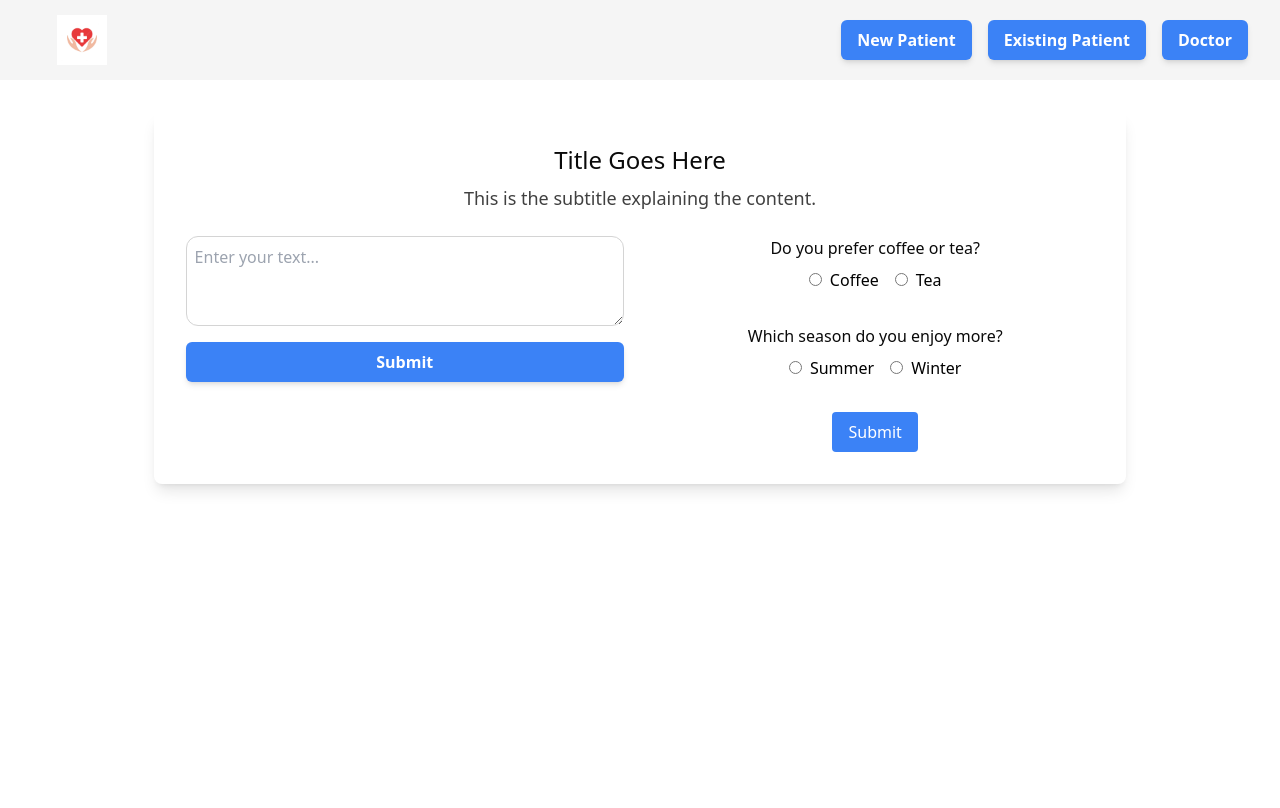
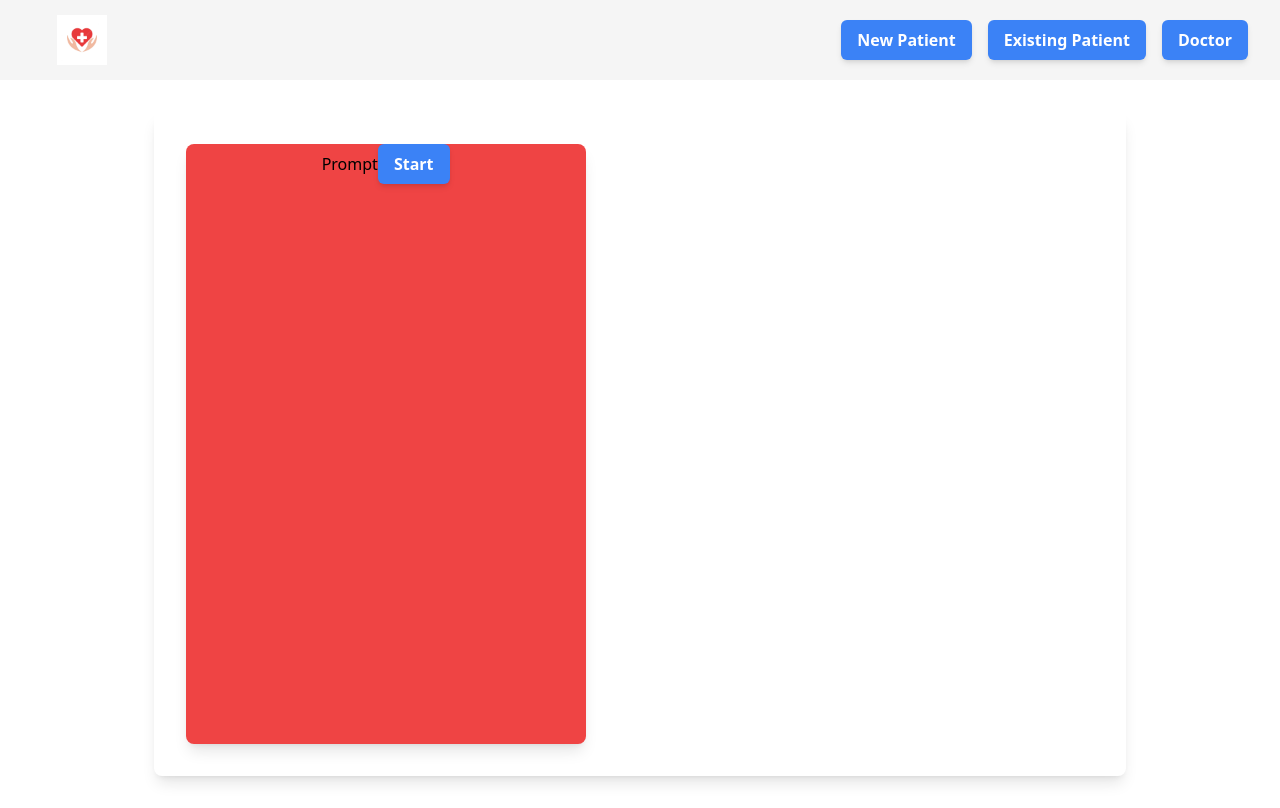
Before and after one commit to DavidBalaban01/brillio-hackathon, a React (Vite) app in the folder frontend/vite-proj/: page /new in a window 1280 px wide. Built offline with nearby package versions, Linux system fonts and the light colour scheme.

Commit message:
prompt + questions layout change

```diff
--- a/frontend/vite-proj/src/pages/New.jsx
+++ b/frontend/vite-proj/src/pages/New.jsx
@@ -1,46 +1,59 @@
 import Container from "../ui/Container";
 import Survey from "../ui/Survey";
-import { generateYesNoQuestions } from '../services/apiGPT';
+import { generateYesNoQuestions } from "../services/apiGPT";
 import { useState } from "react";
+import Prompt from "./promt";
+import Question from "./question";
 
 const questionData = [
-  {
-    question: "Do you prefer coffee or tea?",
-    options: {
-      A: "Coffee",
-      B: "Tea",
-    },
-  },
-  {
-    question: "Which season do you enjoy more?",
-    options: {
-      A: "Summer",
-      B: "Winter",
-    },
-  },
+  "Does the pain worsen with activity or movement?",
+  "Is there any swelling or bruising around the ankle?",
+  "Have you recently experienced any injury or trauma to the ankle?",
+  "Do you have any history of ankle sprains or fractures?",
+  "Does the pain occur at rest or only during certain activities?",
+  "Have you noticed any stiffness or limited range of motion in the ankle?",
+  "Is the pain localized to one specific area of the ankle?",
+  "Do you have any numbness or tingling in the foot or ankle?",
+  "Have you experienced pain in other joints or areas of the body?",
+  "Are you currently taking any medications or have any underlying health conditions?",
 ];
 
+let answers = questionData.map((item, index) => "");
+
 export default function New() {
+  // const [inputText, setInputText] = useState("");
+  // const [questions, setQuestions] = useState("");
+  // const [loading, setLoading] = useState(false);
 
-  const [inputText, setInputText] = useState('');
-  const [questions, setQuestions] = useState('');
-  const [loading, setLoading] = useState(false);
+  // const handleGenerateQuestions = async () => {
+  //   setLoading(true);
+  //   try {
+  //     const generatedQuestions = await generateYesNoQuestions(inputText);
+  //     setQuestions(generatedQuestions);
+  //   } catch (error) {
+  //     console.error("Failed to fetch questions:", error);
+  //   } finally {
+  //     setLoading(false);
+  //   }
+  // };
 
-  const handleGenerateQuestions = async () => {
-    setLoading(true);
-    try {
-      const generatedQuestions = await generateYesNoQuestions(inputText);
-      setQuestions(generatedQuestions);
-    } catch (error) {
-      console.error("Failed to fetch questions:", error);
-    } finally {
-      setLoading(false);
-    }
-  };
+  const [currentIndex, setCurrentIndex] = useState(0);
+  // const [status, setStatus] = useState("welcome");
+
+  function handleNextClick(answer) {
+    answers[currentIndex] = answer;
+    setCurrentIndex(currentIndex + 1);
+  }
+
+  function handleBackClick() {
+    setCurrentIndex(currentIndex - 1);
+  }
+
+  console.log("answers", answers);
 
   return (
     <Container>
-      <header className="mb-6">
+      {/* <header className="mb-6">
         <h1 className="font-title mb-2 text-2xl text-neutral-950">
           Title Goes Here
         </h1>
@@ -56,13 +69,29 @@ export default function New() {
             className="mb-4 rounded-xl border border-neutral-300 p-2 text-neutral-950"
             onChange={(e) => setInputText(e.target.value)}
           />
-          <button className="btn btn-primary" disabled={loading} onClick={handleGenerateQuestions}>
-            {loading ? 'Loading...' : 'Submit'}
+          <button
+            className="btn btn-primary"
+            disabled={loading}
+            onClick={handleGenerateQuestions}
+          >
+            {loading ? "Loading..." : "Submit"}
           </button>
         </div>
 
         <Survey questions={questionData} />
-      </div>
+        {/* <Survey questions={questions} /> */}
+      {/* </div> */}
+
+      {currentIndex == 0 && <Prompt onClick={handleNextClick} />}
+      {currentIndex > 0 && (
+        <Question
+          currentIndex={currentIndex}
+          nextClick={handleNextClick}
+          backClick={handleBackClick}
+          question={questionData[currentIndex]}
+        />
+      )}
+      {/* {currentIndex == questionData.length+1 && ()} */}
     </Container>
   );
 }
--- /dev/null
+++ b/frontend/vite-proj/src/pages/promt.jsx
@@ -0,0 +1,10 @@
+export default function Prompt({ onClick }) {
+  return (
+    <div className="min-h-[600px] w-[400px] rounded-lg bg-red-500 shadow-lg">
+      Prompt
+      <button onClick={onClick} className="btn btn-primary">
+        Start
+      </button>
+    </div>
+  );
+}
--- /dev/null
+++ b/frontend/vite-proj/src/pages/question.jsx
@@ -0,0 +1,31 @@
+import { useState } from "react";
+
+export default function Question({
+  currentIndex,
+  nextClick,
+  backClick,
+  question,
+}) {
+  const [answer, setAnswer] = useState("");
+
+  function handleNextClick() {
+    nextClick(answer);
+  }
+  return (
+    <div className="min-h-[600px] w-[400px] rounded-lg bg-blue-500 shadow-lg">
+      {question}
+      <button className="btn btn-secondary" onClick={() => setAnswer("no")}>
+        No
+      </button>
+      <button className="btn btn-secondary" onClick={() => setAnswer("yes")}>
+        Yes
+      </button>
+      <button onClick={backClick} className="btn btn-primary">
+        back
+      </button>
+      <button onClick={handleNextClick} className="btn btn-primary">
+        next
+      </button>
+    </div>
+  );
+}
--- a/frontend/vite-proj/src/ui/Survey.jsx
+++ b/frontend/vite-proj/src/ui/Survey.jsx
@@ -1,55 +1,84 @@
 import { useState } from "react";
 
 export default function Survey({ questions }) {
-  const questionsData = questions;
+  const initialAnswers = questions.map((item, index) => "");
 
-  const answers = {};
-  questionsData.forEach((_, index) => {
-    answers[index] = "";
-  });
+  const [answers, setAnswers] = useState(initialAnswers);
+  const [error, setError] = useState(false);
 
-  const [selectedAnswers, setSelectedAnswers] = useState(answers);
-
-  const handleChange = (index, event) => {
-    setSelectedAnswers({
-      ...selectedAnswers,
-      [index]: event.target.value,
-    });
+  const handleChange = (index, value) => {
+    const updatedAnswers = [...answers];
+    updatedAnswers[index] = value;
+    setAnswers(updatedAnswers);
+    setError(false);
   };
 
   const handleSubmit = (event) => {
     event.preventDefault();
-    console.log("Selected Answers:", selectedAnswers);
+    if (!checkAnswers(answers)) {
+      setError(true);
+      return;
+    }
+    console.log("Selected Answers:", answers);
     setSubmitted(true);
   };
 
+  function checkAnswers(answers) {
+    let check = true;
+    for (let i = 0; i < answers.length; i++) {
+      if (answers[i] === "") {
+        check = false;
+        break;
+      }
+    }
+    return check;
+  }
+
   return (
     <form onSubmit={handleSubmit}>
-      {questionsData.map((item, index) => (
+      {questions.map((question, index) => (
         <div key={index} className="mb-6">
-          <h3 className="mb-2 text-neutral-950">{item.question}</h3>
-          <div className="flex justify-center gap-4">
-            {Object.entries(item.options).map(([key, value]) => (
-              <div className="mb-2" key={key}>
+          <h3 className="mb-2 text-lg font-semibold">{question}</h3>
+          <div className="flex justify-center space-x-4">
             <label>
               <input
                 type="radio"
-                    name={`answer-${index}`}
-                    value={key}
-                    checked={selectedAnswers[index] === key}
-                    onChange={(e) => handleChange(index, e)}
+                name={`question-${index}`}
+                value="yes"
+                checked={answers[index] === "yes"}
+                onChange={() => handleChange(index, "yes")}
                 className="mr-2"
               />
-                  {value}
+              Yes
             </label>
-              </div>
-            ))}
+            <label>
+              <input
+                type="radio"
+                name={`question-${index}`}
+                value="no"
+                checked={answers[index] === "no"}
+                onChange={() => handleChange(index, "no")}
+                className="mr-2"
+              />
+              No
+            </label>
           </div>
         </div>
       ))}
+      {error && (
+        <div
+          className="relative rounded border border-red-400 bg-red-100 px-4 py-3 text-red-700"
+          role="alert"
+        >
+          <strong className="font-bold">Error:</strong>
+          <span className="block sm:inline">
+            Please select an answer for each question
+          </span>
+        </div>
+      )}
       <button
         type="submit"
-        className="rounded bg-blue-500 px-4 py-2 text-white"
+        className="my-3 rounded bg-blue-500 px-4 py-2 text-white"
       >
         Submit
       </button>
```
Lines whose indentation alone changed are shown as unchanged.
